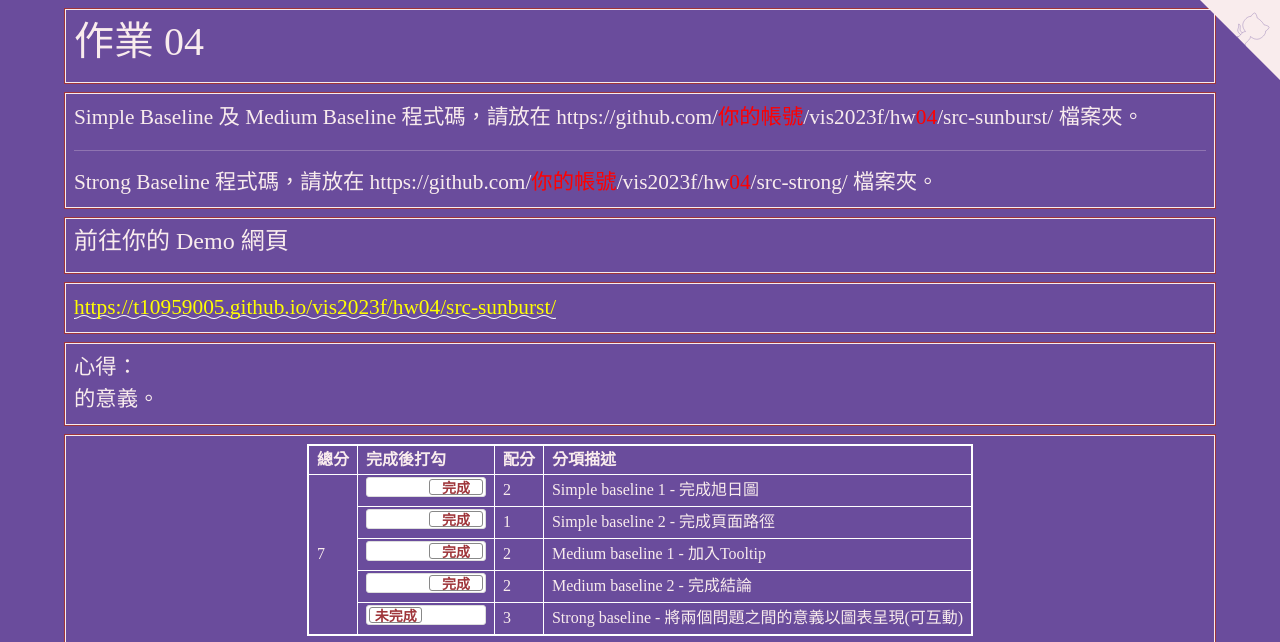
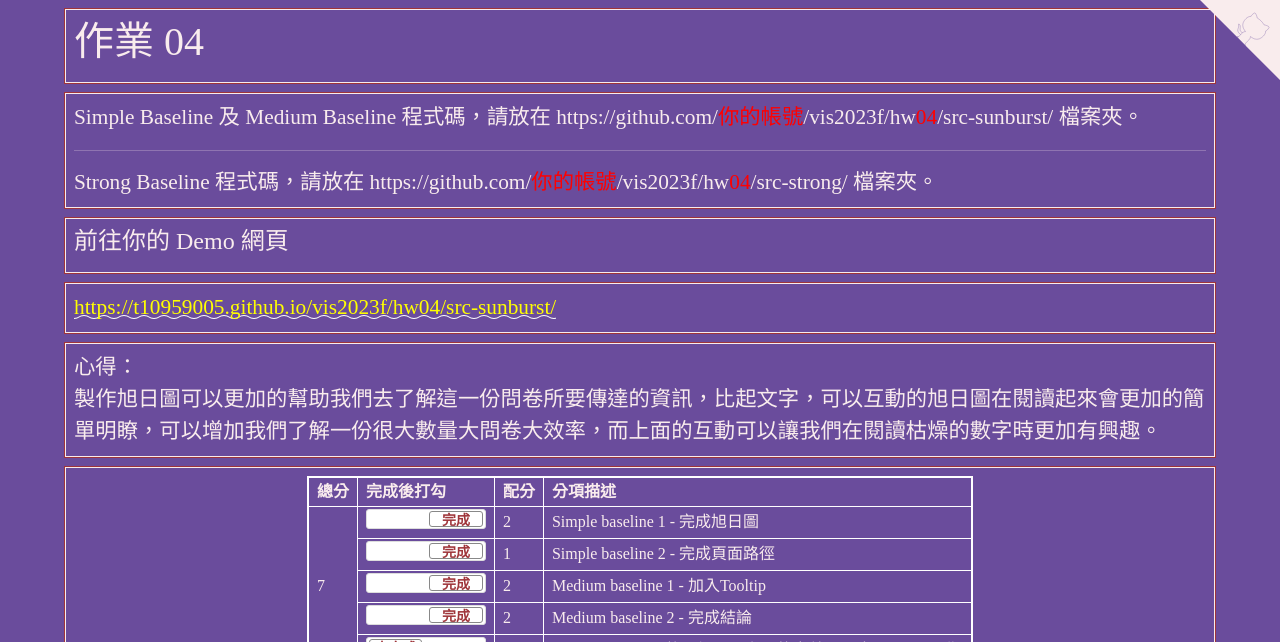
Before and after one commit to t10959005/vis2023f, a plain HTML site: page hw04/index.html in a window 1280 px wide. Shown: the top 642 px of the page. Drawn offline with nearby package versions, Linux system fonts and the light colour scheme.

Commit message:
Update index.html

```diff
--- a/hw04/index.html
+++ b/hw04/index.html
@@ -202,7 +202,7 @@
   <div class="row hw12">
     <div class="col-md-12 twenty">
       心得：<br>
-     的意義。
+      製作旭⽇圖可以更加的幫助我們去了解這⼀份問卷所要傳達的資訊，比起⽂字，可以互動的旭⽇圖在閱讀起來會更加的簡單明瞭，可以增加我們了解⼀份很⼤數量⼤問卷⼤效率，⽽上⾯的互動可以讓我們在閱讀枯燥的數字時更加有興趣。
     </div>
   </div>
 
@@ -259,6 +259,7 @@
   </div>
 
   <!-- ------------------------------------------------>
+
   <!-- ------------------------------------------------>
 
 
```
